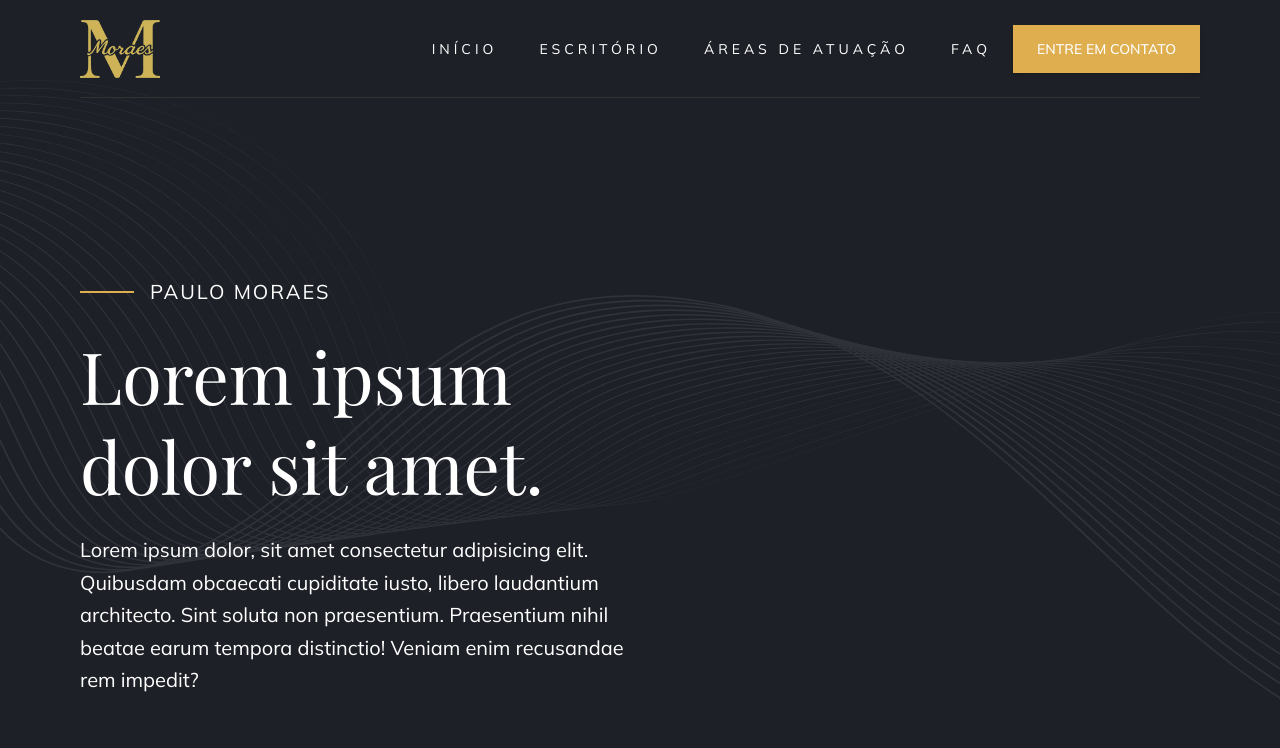
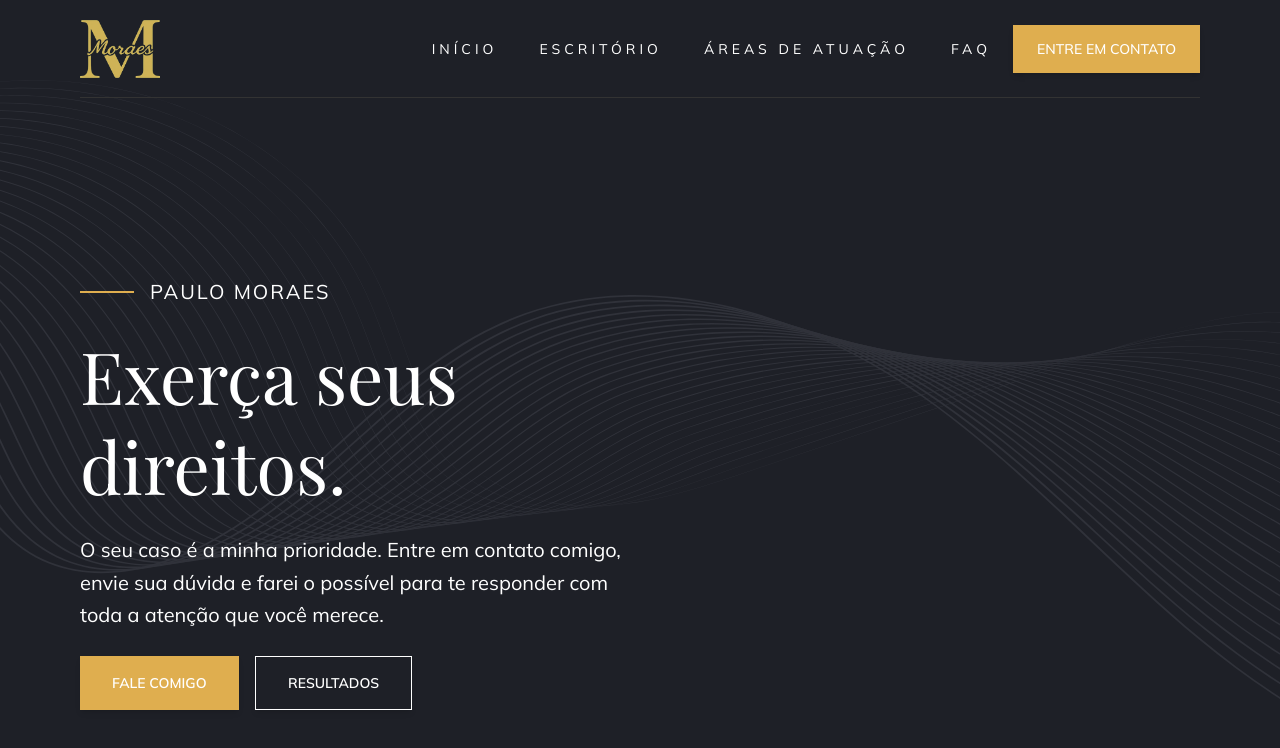
Before and after one commit to Vitor-Felix-Sites/paulomoraesadv, a Next.js app: page / in a window 1280 px wide. Shown: the top 748 px of the page. Built offline with nearby package versions, Linux system fonts and the light colour scheme.

Commit message:
atualizando textos

```diff
--- a/src/app/layout.tsx
+++ b/src/app/layout.tsx
@@ -18,7 +18,7 @@ const mulish = Mulish({
 
 export const metadata = {
   title: "Paulo Moraes Advocacia e Consultoria Jurídica | Advogado em Recife",
-  description: "Escritório de advocacia em Recife especializado em direito empresarial, falências, recuperações judiciais e consultoria jurídica personalizada. Atendimento profissional e confiança para proteger seus direitos.",
+  description: "Escritório de advocacia em Recife especializado em direito do trabalho & previdenciário, Direito civil e família, consultoria jurídica personalizada. Atendimento profissional e confiança para proteger seus direitos.",
   keywords: [
     "advogado Recife",
     "advocacia empresarial",
@@ -30,10 +30,15 @@ export const metadata = {
     "direito empresarial",
     "consultoria jurídica",
     "advogado para empresas",
+    "direito civil",
+    "paulo moraes advocacia",
+    "paulo moraes advogado",
+    "paulo moraes",
+    "advogado paulo moraes",
   ],
   openGraph: {
     title: "Paulo Moraes Advocacia e Consultoria Jurídica",
-    description: "Atendimento jurídico especializado em direito empresarial, falências e recuperações judiciais. Proteja seus direitos com um advogado de confiança em Recife.",
+    description: "Escritório de advocacia em Recife especializado em direito do trabalho & previdenciário, Direito civil e família, consultoria jurídica personalizada. Atendimento profissional e confiança para proteger seus direitos.",
     url: "https://paulomoraesadv.com.br",
     siteName: "Paulo Moraes Advocacia e Consultoria Jurídica",
     locale: "pt_BR",
--- a/src/components/Hero/index.tsx
+++ b/src/components/Hero/index.tsx
@@ -12,12 +12,12 @@ const Hero = () => {
       </div>
 
       <h1 className="text-white text-4xl sm:text-5xl md:text-6xl lg:text-7xl font-serif leading-tight playfair" data-aos="fade-down">
-        Lorem ipsum dolor sit amet.
+        Exerça seus direitos.
       </h1>
 
       <p className="text-white text-sm sm:text-base md:text-lg lg:text-xl leading-relaxed max-w-xl mx-auto md:mx-0 mulish" data-aos="fade-up">
-Lorem ipsum dolor, sit amet consectetur adipisicing elit. Quibusdam obcaecati cupiditate iusto, libero laudantium architecto. Sint soluta non praesentium. Praesentium nihil beatae earum tempora distinctio! Veniam enim recusandae rem impedit?      </p>
-
+      O seu caso é a minha prioridade. Entre em contato comigo, envie sua dúvida e farei o possível para te responder com toda a atenção que você merece.
+      </p>
     <div className="flex flex-col md:flex-row gap-4 md:justify-start">
       <AnimatedButton className="v-bg-highlight py-4 px-8 text-white font-semibold uppercase" data-aos="flip-down">
         Fale comigo
```
